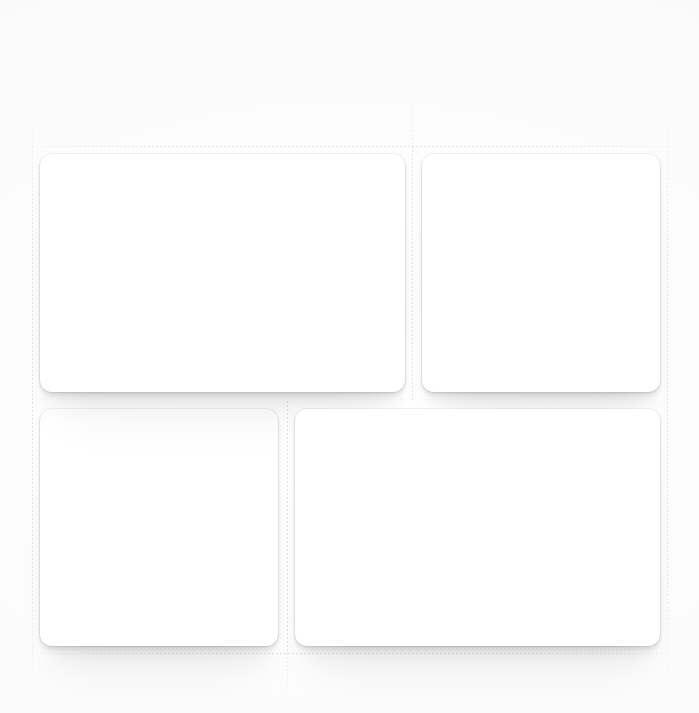
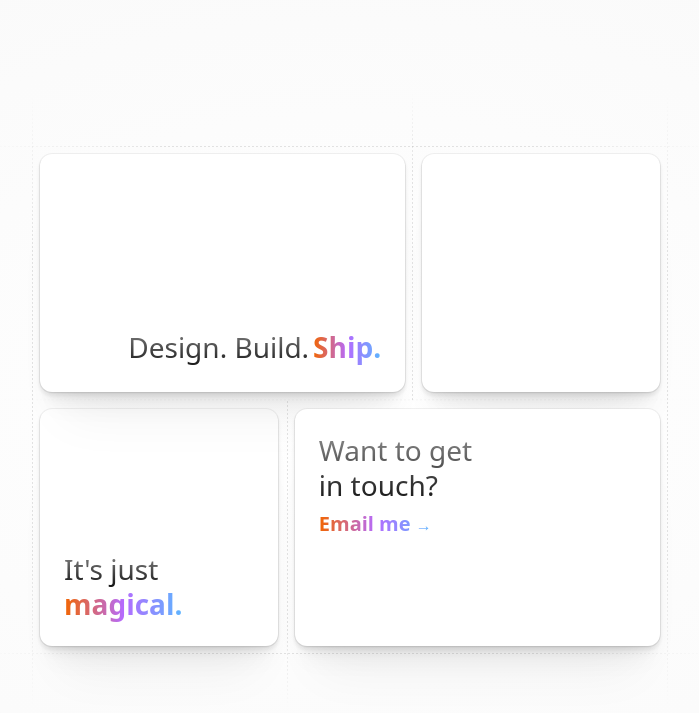
Before and after one commit to floguo/ui-engineering-101, a website: page bentoGrid.html in a window 1280 px wide. Shown: the whole page, without its empty margins (290-989 px from the left). Drawn offline with nearby package versions, Linux system fonts and the light colour scheme.

Commit message:
bento: gradient text

```diff
--- a/bentoGrid.html
+++ b/bentoGrid.html
@@ -7,20 +7,32 @@
     <script src="https://cdn.tailwindcss.com"></script>
 </head>
 <body class="grid place-content-center h-dvh overflow-hidden bg-[radial-gradient(#fff,#f9f9f9)] text-[#111] ">
-    <div class="relative grid grid-cols-5 w-[620px] gap-[17px]">
+    <div class="relative grid grid-cols-5 w-[620px] gap-[17px] text-[28px] font-light">
         <div class="absolute h-[1px] -inset-x-16 -top-2 bg-[repeating-linear-gradient(90deg,black,black_2px,transparent_2px,transparent_4px)] [mask:linear-gradient(90deg,transparent,black_25%,black_75%,transparent)] opacity-10"></div>
         <div class="absolute h-[1px] -inset-x-16 -bottom-2 bg-[repeating-linear-gradient(90deg,black,black_2px,transparent_2px,transparent_4px)] [mask:linear-gradient(90deg,transparent,black_25%,black_75%,transparent)] opacity-10"></div>
         <div class="absolute h-[1px] -translate-y-1/2 -inset-x-16 top-1/2 bg-[repeating-linear-gradient(90deg,black,black_2px,transparent_2px,transparent_4px)] [mask:linear-gradient(90deg,transparent,black_25%,black_75%,transparent)] opacity-10"></div>
         <div class="absolute w-[1px] -inset-y-16 -left-2 bg-[repeating-linear-gradient(black,black_2px,transparent_2px,transparent_4px)] [mask:linear-gradient(transparent,black_25%,black_75%,transparent)] opacity-10"></div>
         <div class="absolute w-[1px] -inset-y-16 -right-2 bg-[repeating-linear-gradient(black,black_2px,transparent_2px,transparent_4px)] [mask:linear-gradient(transparent,black_25%,black_75%,transparent)] opacity-10"></div>
 
-        <div class="relative bg-white ring-1 ring-black/5 rounded-xl col-span-3 shadow-[0_1px_1px_0.5px,0_3px_3px_1.5px,0_12px_12px_-6px,0_24px_24px_-12px,0_48px_48px_-24px] shadow-black/5">
+        <div class="relative bg-white ring-1 ring-black/5 rounded-xl col-span-3 shadow-[0_1px_1px_0.5px,0_3px_3px_1.5px,0_12px_12px_-6px,0_24px_24px_-12px,0_48px_48px_-24px] shadow-black/5 p-6 flex justify-end items-end">
             <div class="absolute -right-2 -bottom-2 w-[1px] -top-16 -right-2 bg-[repeating-linear-gradient(black,black_2px,transparent_2px,transparent_4px)] [mask:linear-gradient(transparent,black_25%)] opacity-10"></div>
+            <span class="bg-gradient-to-b from-[#8d8d8d] to-[#111] text-transparent bg-clip-text">Design. Build. </span> <span class="bg-gradient-to-r from-[#F26500] via-[#B56BFF] to-[#5BB6FF] text-transparent bg-clip-text ml-1 font-extrabold">Ship.</span>
         </div>
         <div class="bg-white ring-1 ring-black/5 rounded-xl col-span-2 aspect-square shadow-[0_1px_1px_0.5px,0_3px_3px_1.5px,0_12px_12px_-6px,0_24px_24px_-12px,0_48px_48px_-24px] shadow-black/5"></div>
-        <div class="bg-white ring-1 ring-black/5 rounded-xl col-span-2 aspect-square shadow-[0_1px_1px_0.5px,0_3px_3px_1.5px,0_12px_12px_-6px,0_24px_24px_-12px,0_48px_48px_-24px] shadow-black/5"></div>
-        <div class=" relative bg-white ring-1 ring-black/5 rounded-xl col-span-3 shadow-[0_1px_1px_0.5px,0_3px_3px_1.5px,0_12px_12px_-6px,0_24px_24px_-12px,0_48px_48px_-24px] shadow-black/5">
+        <div class="bg-white ring-1 ring-black/5 rounded-xl col-span-2 aspect-square shadow-[0_1px_1px_0.5px,0_3px_3px_1.5px,0_12px_12px_-6px,0_24px_24px_-12px,0_48px_48px_-24px] shadow-black/5 p-6 flex items-end justify-items-end">
+            <div class="leading-tight">
+                <span class="block bg-gradient-to-b from-[#8d8d8d] to-[#111] text-transparent bg-clip-text">It's just </span> <span class="bg-gradient-to-r from-[#F26500] via-[#B56BFF] to-[#5BB6FF] text-transparent bg-clip-text font-extrabold">magical.</span>
+            </div>
+        </div>
+        <div class=" relative bg-white ring-1 ring-black/5 rounded-xl col-span-3 shadow-[0_1px_1px_0.5px,0_3px_3px_1.5px,0_12px_12px_-6px,0_24px_24px_-12px,0_48px_48px_-24px] shadow-black/5 p-6">
             <div class="absolute -left-2 -top-2 -bottom-16 w-[1px] bg-[repeating-linear-gradient(black,black_2px,transparent_2px,transparent_4px)] [mask:linear-gradient(black_75%,transparent)] opacity-10"></div>
+            <div class="leading-tight">
+                <div class="bg-gradient-to-b from-[#8d8d8d] to-[#111] text-transparent bg-clip-text">Want to get<br/>in touch?</div>
+
+                <a href="mailto:floraguolr@gmail.com" class="mt-3 bg-gradient-to-r from-[#F26500] via-[#B56BFF] to-[#5BB6FF] text-transparent bg-clip-text text-[20px] font-semibold">
+                    Email me <span class="text-[16px]">&rarr;</span>
+                </a>
+            </div>
         </div>
     </div>
 </body>
```
